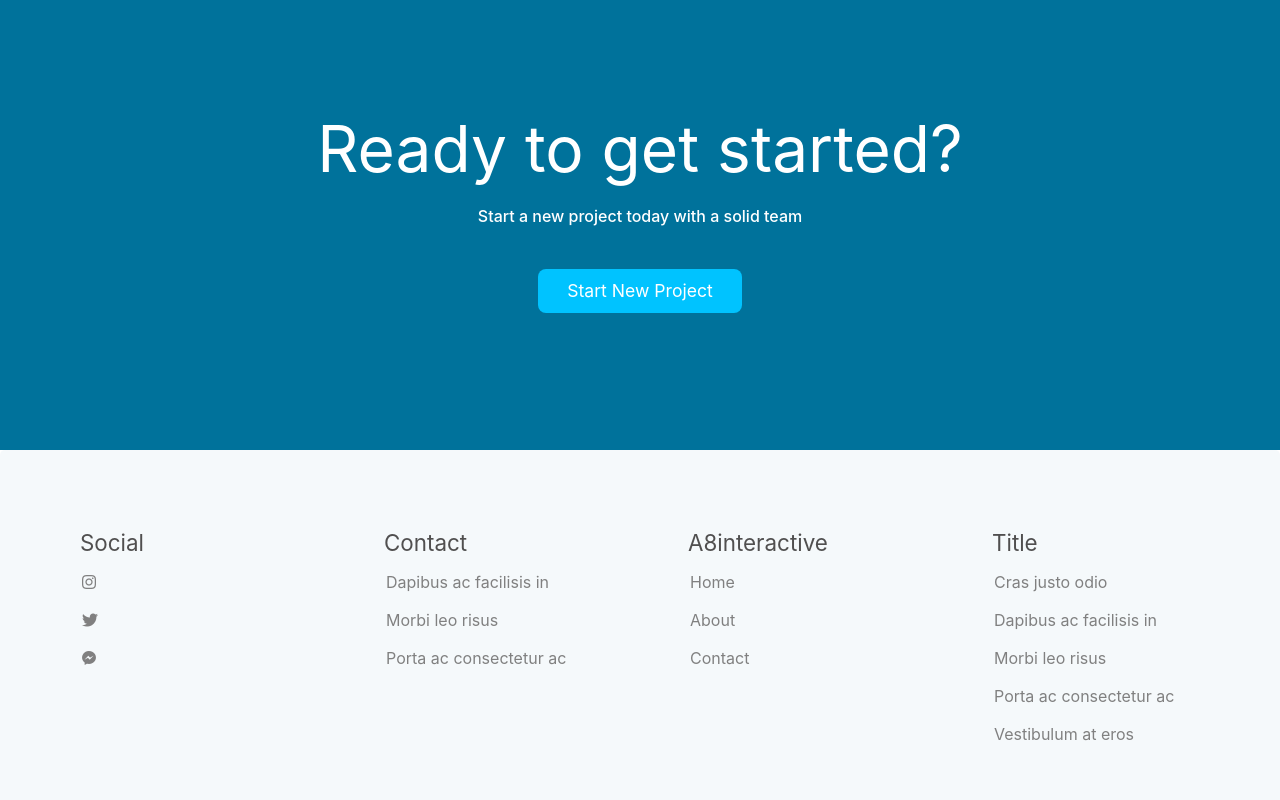
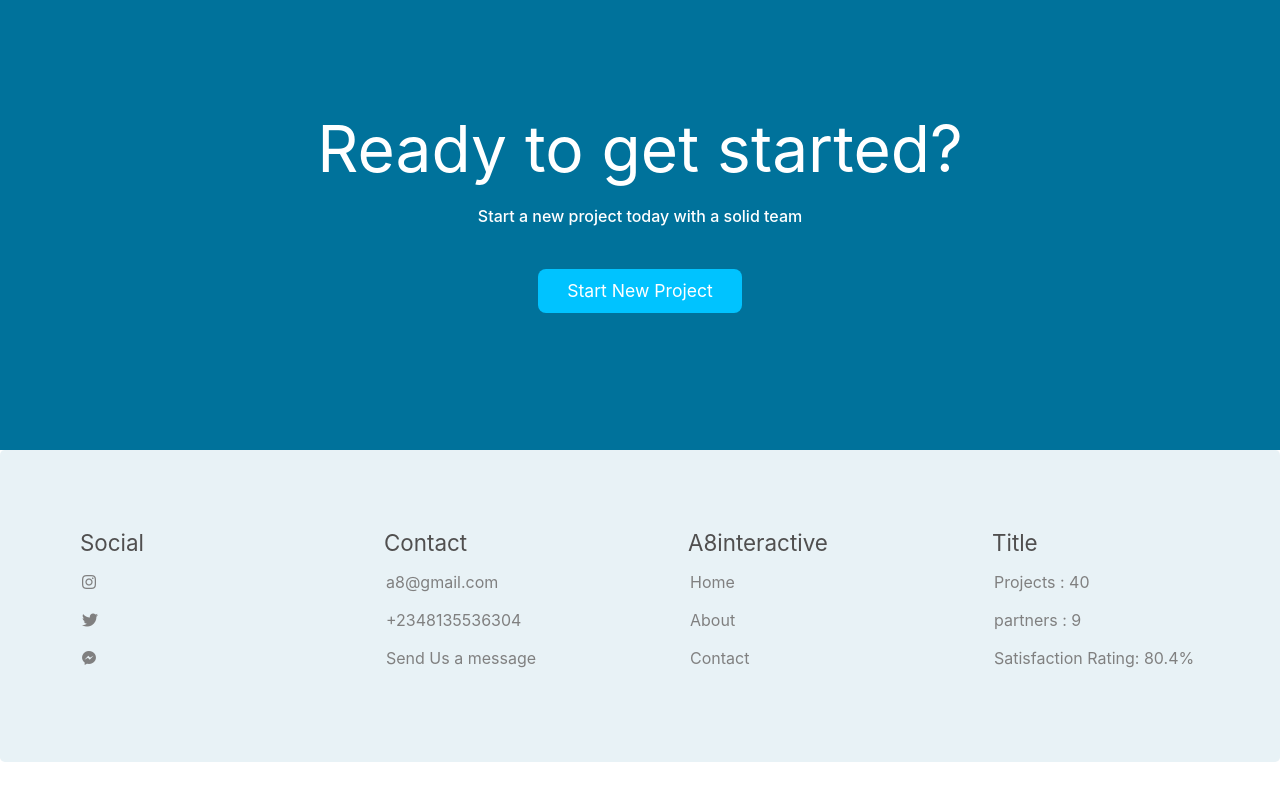
Before and after one commit to CodeTemplar99/A8, a plain HTML site: page About.html in a window 1280 px wide. Shown: the part 2241-3041 px from the top of the page. After the commit the page ends 3003 px from the top, so only its background shows below. Drawn offline with Linux system fonts and the light colour scheme.

Commit message:
title footer

```diff
--- a/About.html
+++ b/About.html
@@ -116,7 +116,8 @@
                 <div>
                     <p class="like-to m-3">We will like to share these values with you</p>
                 </div>
-                <div class="jumbotron p-0 bg-transparent d-flex justify-content-start align-items-center flex-wrap value-boxes-flex">
+                <div
+                    class="jumbotron p-0 bg-transparent d-flex justify-content-start align-items-center flex-wrap value-boxes-flex">
                     <div class="jumbotron value-boxes border">
                         <i class="fa fa-circle-notch mb-1"></i>
                         <p class="lead">Lorem ipsum dolor sit.</p>
@@ -207,9 +208,9 @@
             <h6 class="footer-con-title">Contact</h6>
 
             <ul class="list-group">
-                <a href="#" class="list-group-item">Dapibus ac facilisis in</a>
-                <a href="#" class="list-group-item">Morbi leo risus</a>
-                <a href="#" class="list-group-item">Porta ac consectetur ac</a>
+                <a href="mailto:a8@gmail.com" class="list-group-item">a8@gmail.com</a>
+                <a href="tel:+2348135536304" class="list-group-item">+2348135536304</a>
+                <a href="./Contact.html" class="list-group-item">Send Us a message</a>
 
             </ul>
         </div>
@@ -217,23 +218,21 @@
             <h6 class="footer-con-title">A8interactive</h6>
 
             <ul class="list-group">
-                <a href="#" class="list-group-item">
+                <a href="./index.html" class="list-group-item">
                     Home
                 </a>
-                <a href="#" class="list-group-item"> About</a>
+                <a href="./About.html" class="list-group-item"> About</a>
                 <!-- <a href="#" class="list-group-item"> We</a> -->
-                <a href="#" class="list-group-item"> Contact</a>
+                <a href="./Contact.html" class="list-group-item"> Contact</a>
             </ul>
         </div>
         <div class="jumbotron footer-con p-3">
             <h6 class="footer-con-title">Title</h6>
 
             <ul class="list-group">
-                <a href="#" class="list-group-item">Cras justo odio</a>
-                <a href="#" class="list-group-item">Dapibus ac facilisis in</a>
-                <a href="#" class="list-group-item">Morbi leo risus</a>
-                <a href="#" class="list-group-item">Porta ac consectetur ac</a>
-                <a href="#" class="list-group-item">Vestibulum at eros</a>
+                <a href="#" class="list-group-item">Projects : 40</a>
+                <a href="#" class="list-group-item">partners : 9</a>
+                <a href="#" class="list-group-item">Satisfaction Rating: 80.4%</a>
             </ul>
         </div>
     </div>
--- a/Css/styled.css
+++ b/Css/styled.css
@@ -287,7 +287,7 @@ nav .container {
 }
 
 .footer {
-    background: #00729b0a;
+    background: #00729b17 !important;
     height: auto;
     display: flex;
     justify-content: space-around;
```
Also changed, not shown: Contact.html (+9 -11 lines), index.html (+3 -5 lines).
